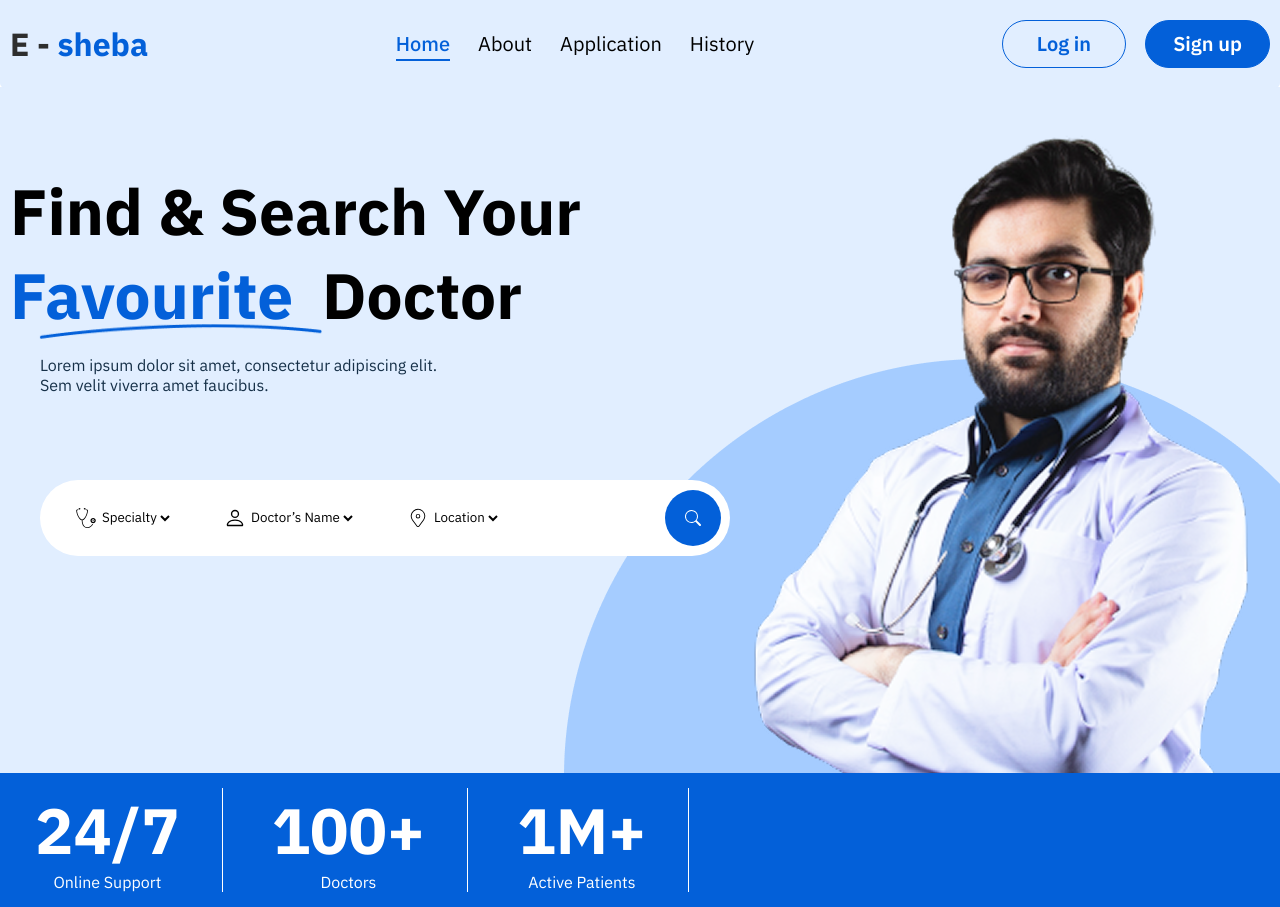
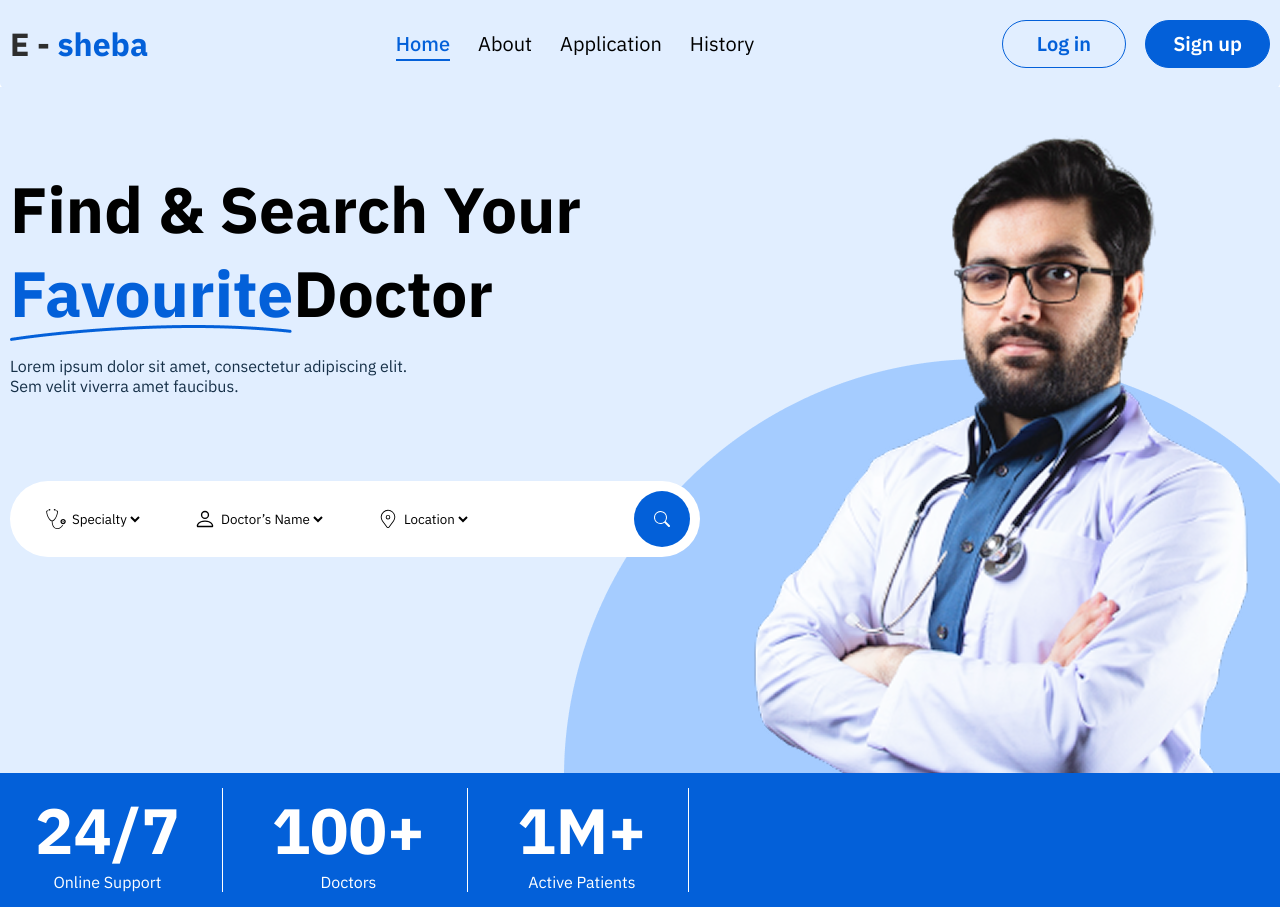
Before and after one commit to Isma1lovvM/medicalProject, a React (Vite) app: page / in a window 1280 px wide. Shown: the top 907 px of the page. Built offline with nearby package versions, Linux system fonts and the light colour scheme; a web font is replaced by a local one.

Commit message:
main yangilandi

```diff
--- a/src/components/header/Header.jsx
+++ b/src/components/header/Header.jsx
@@ -7,7 +7,6 @@ function Header() {
 
   useEffect(() => {
     const handleScroll = () => {
-      // 10px dan pastga tushganda "scrolled" true bo‘ladi
       setScrolled(window.scrollY > 10);
     };
 
--- a/src/components/header/header.css
+++ b/src/components/header/header.css
@@ -5,7 +5,7 @@ header {
   top: 0;
   left: 0;
   z-index: 999;
-  transition: 0.11s ease-in-out;
+  transition: 0.1s ease-in-out;
   border-radius: 0 0 5px 5px;
 }
 
--- a/src/components/main/main.css
+++ b/src/components/main/main.css
@@ -43,7 +43,6 @@ main {
   width: 65%;
   font-size: 16px;
   margin-top: 15px;
-  margin-left: 30px;
   color: #163048;
 }
 
@@ -83,9 +82,7 @@ main {
 }
 
 .vector {
-  transform: rotate(0.5deg);
-  margin-top: -13px;
-  margin-left: 30px;
+  margin-top: -10px;
 }
 
 .favor_box {
@@ -124,7 +121,6 @@ main {
 .main_form {
   width: 690px;
   background-color: white;
-  margin-left: 30px;
   z-index: 150;
   margin-top: 85px;
   border-radius: 50px;
@@ -132,7 +128,7 @@ main {
   align-items: center;
   justify-content: flex-start;
   gap: 50px;
-  padding: 10px 9px 10px 35px;
+  padding: 10px 10px 10px 35px;
 }
 
 .form_box > select {
```
